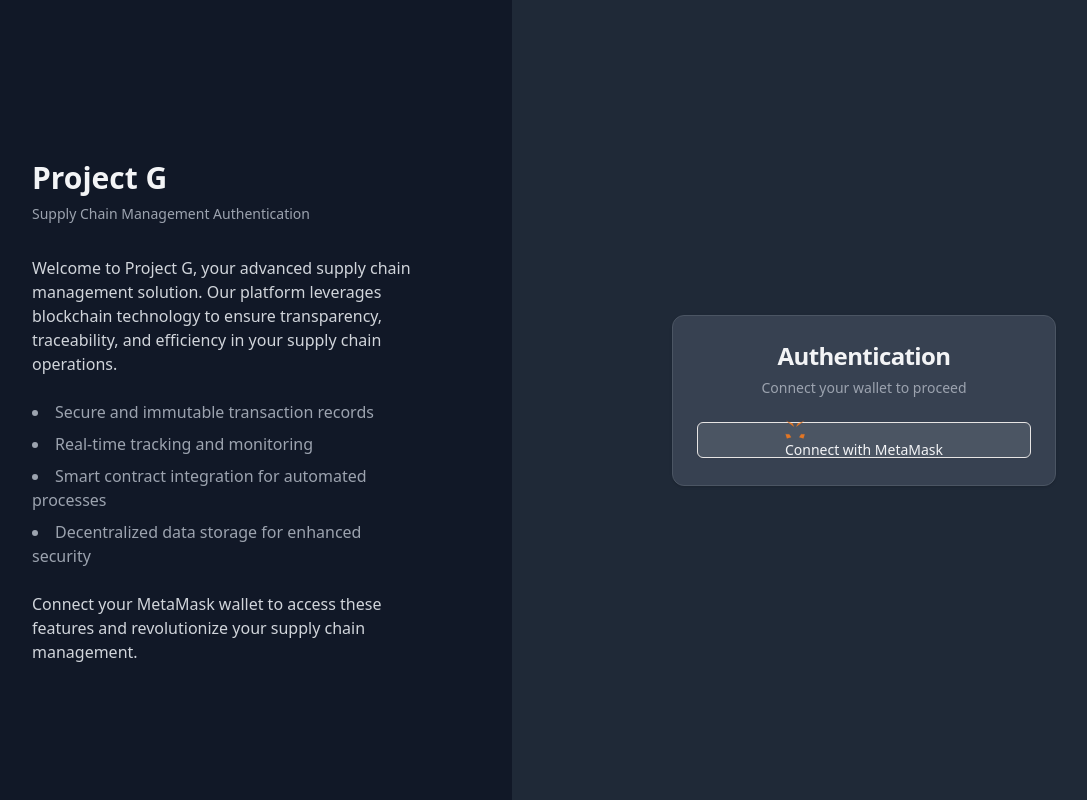
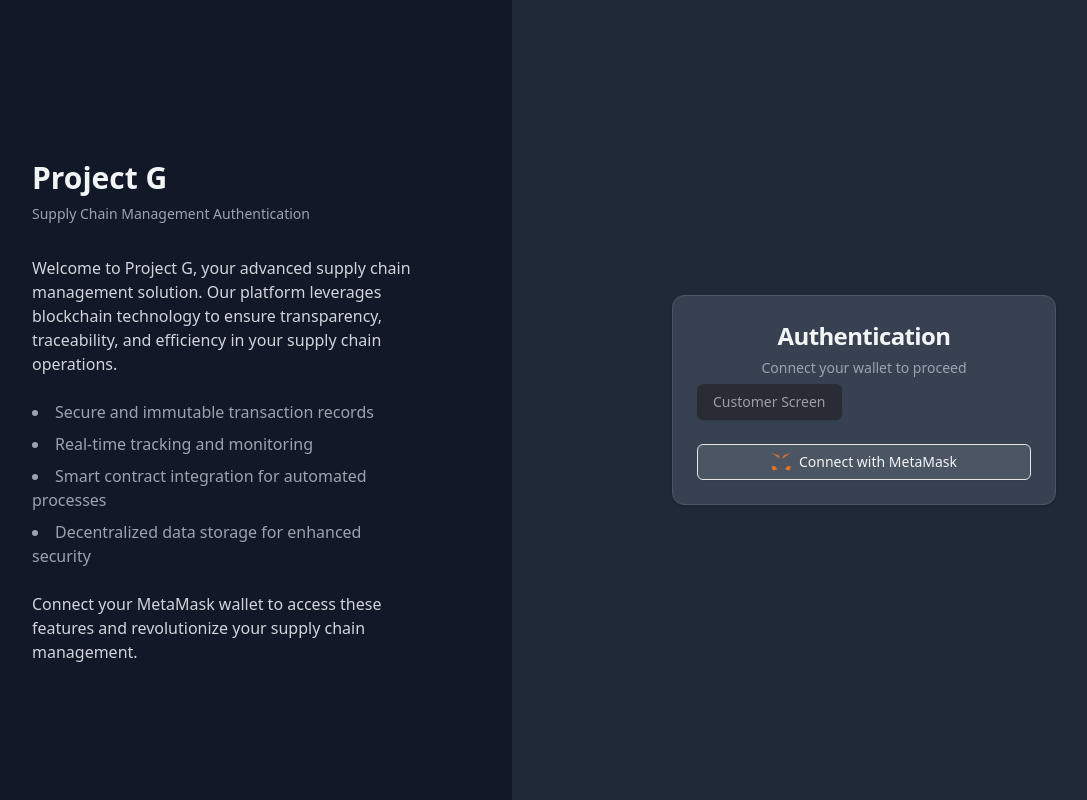
Before and after one commit to ProjectG-ETHGlobal/ProjectG-Frontend, a React (Vite) app: page / in a window 1280 px wide. Shown: the whole page, without its empty margins (64-1151 px from the left). Built offline with nearby package versions, Linux system fonts and the light colour scheme.

Commit message:
Navigating to Customer Screen

```diff
--- a/src/routes/AuthenticationScreen.tsx
+++ b/src/routes/AuthenticationScreen.tsx
@@ -62,6 +62,12 @@ export default function AuthenticationScreen() {
 							<CardDescription className="text-center text-gray-400">
 								Connect your wallet to proceed
 							</CardDescription>
+							<Link to={"/user"}>
+								<Button disabled>Customer Screen</Button>
+							</Link>
+							{/* <Link to={"/supplier"}>
+								<Button disabled>Supplier Screen</Button>
+							</Link> */}
 						</CardHeader>
 						<CardContent>
 							<motion.div
@@ -80,8 +86,6 @@ export default function AuthenticationScreen() {
 										}}
 										disabled={false}
 									>
-										{
-											<Link to={"/user"}>
 										<svg
 											className="w-5 h-5 mr-2"
 											viewBox="0 0 35 33"
@@ -120,9 +124,7 @@ export default function AuthenticationScreen() {
 												strokeLinejoin="round"
 											/>
 										</svg>
-												Connect with MetaMask
-											</Link>
-										}
+										{"Connect with MetaMask"}
 									</Button>
 								) : (
 									<motion.div
```
Lines whose indentation alone changed are shown as unchanged.
